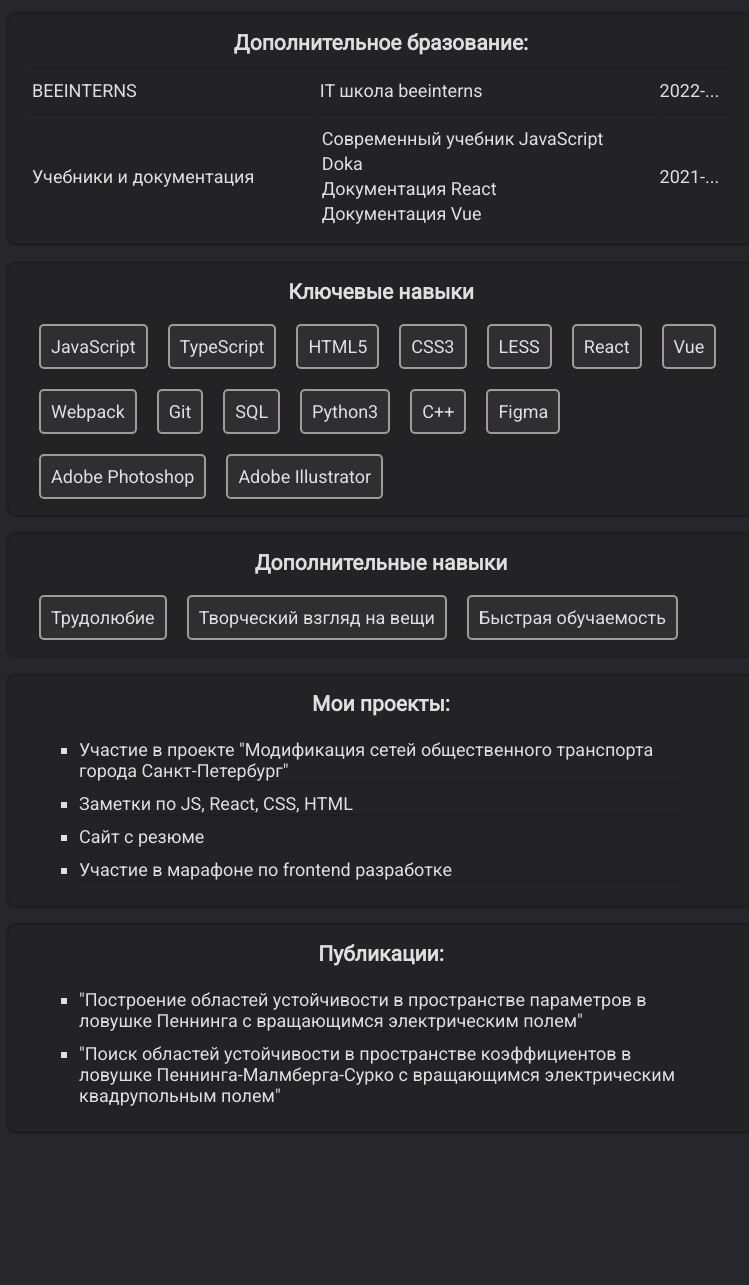
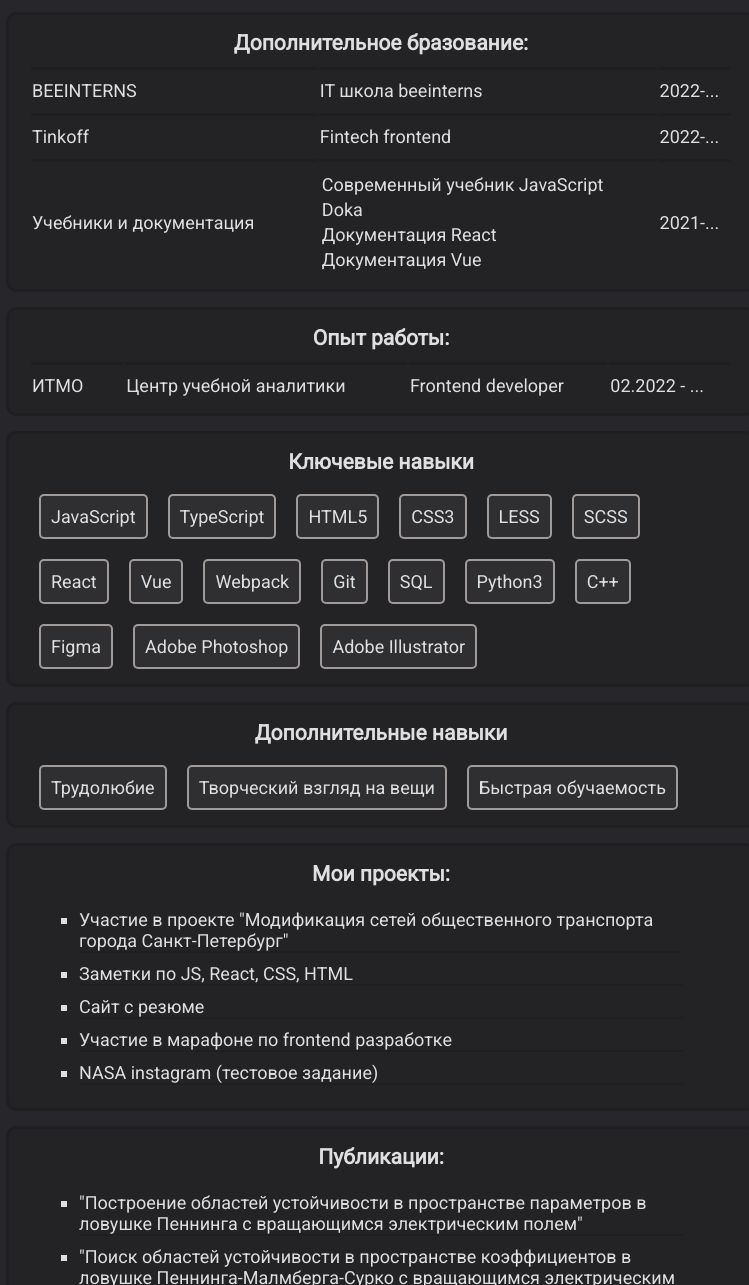
Before and after one commit to Shlokova/CV-Shlokova, a plain HTML site: page index.html in a window 1280 px wide. Shown: the part 1650-2935 px from the top of the page, without its empty margins (259-1008 px from the left). Before the commit the page ends 2799 px from the top, so only its background shows below. Drawn offline with Linux system fonts and the light colour scheme.

Commit message:
add new skills

```diff
--- a/index.html
+++ b/index.html
@@ -77,18 +77,11 @@
                         <td>IT школа beeinterns</td>
                         <td>2022-...</td>
                     </tr>
-                    <!-- <tr>
-                        <td>Stepic</td>
-                        <td>
-                            <div>JavaScript для начинающих</div>
-                            <div>Веб-разработка для начинающих: HTML и CSS</div>
-                            <div>
-                                Основы Frontend расработки с помощью библиотеки
-                                ReactJS
-                            </div>
-                        </td>
-                        <td>2021</td>
-                    </tr> -->
+                    <tr>
+                        <td>Tinkoff</td>
+                        <td>Fintech frontend</td>
+                        <td>2022-...</td>
+                    </tr>
                     <tr>
                         <td>Учебники и документация</td>
                         <td>
@@ -121,7 +114,17 @@
                     </tr>
                 </table>
             </div>
-
+            <div class="card">
+                <h3>Опыт работы:</h3>
+                <table class="table">
+                    <tr>
+                        <td>ИТМО</td>
+                        <td>Центр учебной аналитики</td>
+                        <td>Frontend developer</td>
+                        <td>02.2022 - ...</td>
+                    </tr>
+                </table>
+            </div>
             <div class="card">
                 <h3>Ключевые навыки</h3>
                 <div class="skills">
@@ -130,6 +133,7 @@
                     <div>HTML5</div>
                     <div>CSS3</div>
                     <div>LESS</div>
+                    <div>SCSS</div>
                     <div>React</div>
                     <div>Vue</div>
                     <div>Webpack</div>
@@ -186,6 +190,14 @@
                             Участие в марафоне по frontend разработке</a
                         >
                     </li>
+                    <li>
+                        <a
+                            target="_blank"
+                            href="https://shlokova.github.io/NASA-Insta-app/"
+                        >
+                            NASA instagram (тестовое задание)
+                        </a>
+                    </li>
                 </ul>
             </div>
             <div class="card">
```
